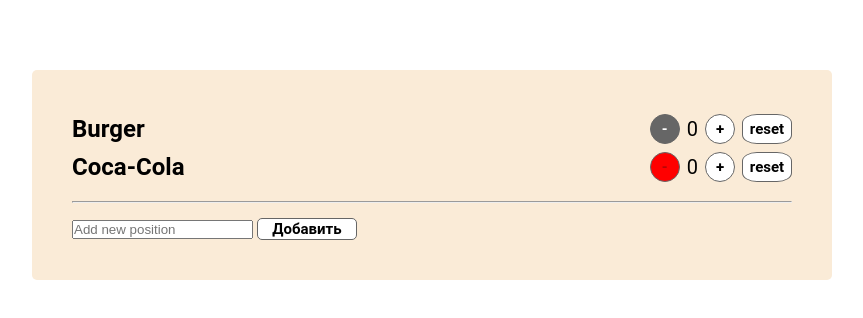
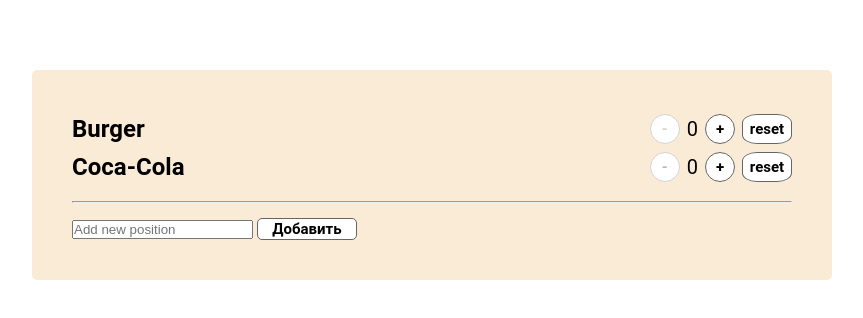
Before and after one commit to Sckits/Counter, a website built with Parcel: page src/index.html in a window 1280 px wide. In both pictures the pointer is over the button 872 px from the left and 129 px from the top of the page. Shown: the whole page, without its empty margins (208-1071 px from the left). Built offline with nearby package versions, Linux system fonts and the light colour scheme.

Commit message:
some styles

```diff
--- a/src/style.css
+++ b/src/style.css
@@ -38,8 +38,15 @@ button {
 }
 .disabled.minus {
     cursor: default;
-    background: red;
+    background-color: white;
+    border: 1px solid lightgrey !important;
 }
+.disabled.minus:hover {
+    color: lightgrey;
+    background-color: white;
+    border: 1px solid lightgrey !important;
+}
+
 .plus {
     margin-right: 7px;
 }
```
